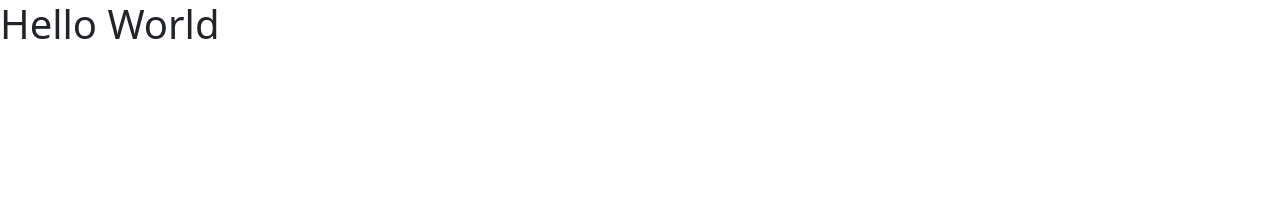
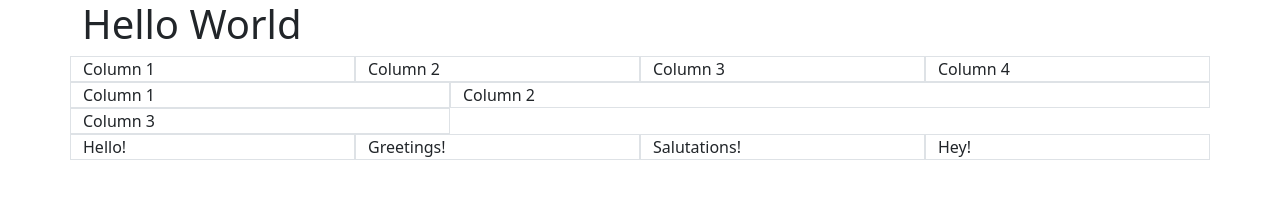
Before and after one commit to bstanton773/kekambas-86_bootstrap_logos, a plain HTML site: page index.html in a window 1280 px wide. Drawn offline with nearby package versions, Linux system fonts and the light colour scheme.

Commit message:
Example for columns

```diff
--- a/index.html
+++ b/index.html
@@ -8,6 +8,36 @@
     <title>Bootstrap Example</title>
 </head>
 <body>
-    <h1>Hello World</h1>
+    <!-- Start with the container -->
+    <div class="container">
+        <h1>Hello World</h1>
+
+        <!-- Row 1 of container -->
+        <div class="row">
+            <!-- Split columns evenly - simply use 'col' -->
+            <div class="col border">Column 1</div>
+            <div class="col border">Column 2</div>
+            <div class="col border">Column 3</div>
+            <div class="col border">Column 4</div>
+        </div>
+
+        <!-- Row 2 of container -->
+        <div class="row">
+            <!-- To customize column size - use 'col-#' -->
+            <div class="col-4 border">Column 1</div>
+            <div class="col-8 border">Column 2</div>
+            <div class="col-4 border">Column 3</div>
+        </div>
+
+        <!-- Row 3 of container -->
+        <div class="row">
+            <!-- To add responsive breakpoints - use 'col-{size}-#' -->
+            <div class="col-12 col-sm-6 col-md-3 border">Hello!</div>
+            <div class="col-12 col-sm-6 col-md-3 border">Greetings!</div>
+            <div class="col-12 col-sm-6 col-md-3 border">Salutations!</div>
+            <div class="col-12 col-sm-6 col-md-3 border">Hey!</div>
+        </div>
+
+    </div>
 </body>
 </html>
```
